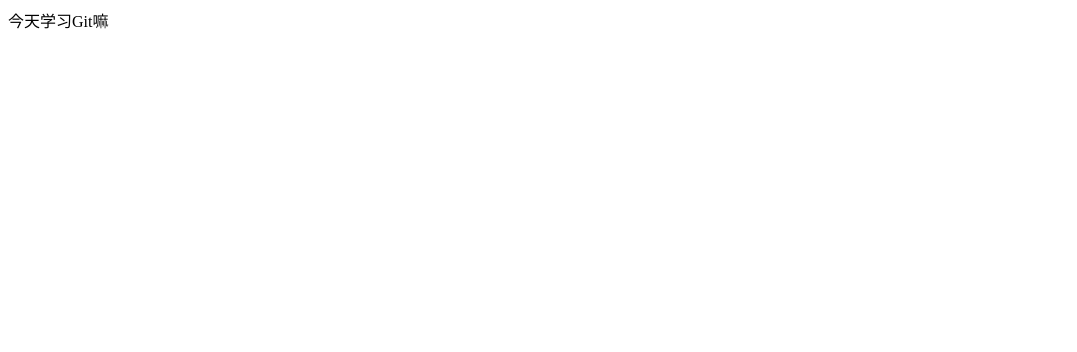
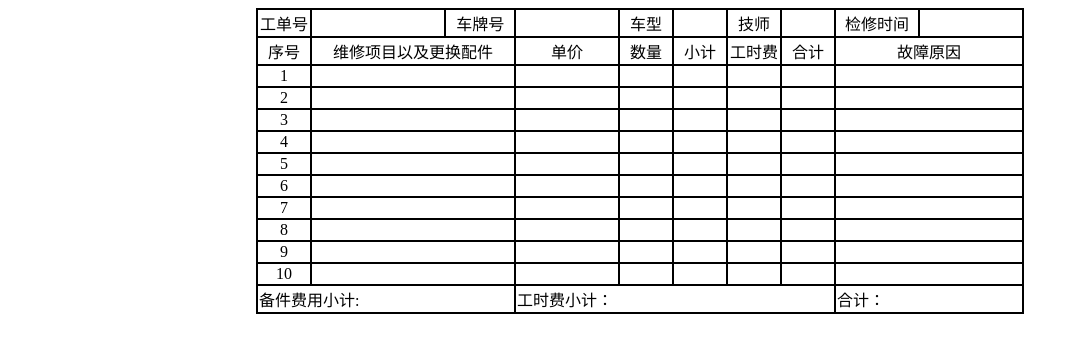
Before and after one commit to 1870052693/homework, a plain HTML site: page 01.html in a window 1280 px wide. Shown: the whole page, without its empty margins (0-1077 px from the left). Drawn offline with Linux system fonts and the light colour scheme.

Commit message:
20190926v3

```diff
--- a/01.html
+++ b/01.html
@@ -5,6 +5,163 @@
 		<title></title>
 	</head>
 	<body>
-		今天学习Git嘛
+		<table height="300" border="1" cellspacing="0" bordercolor="black" align="center">
+			<tr align="center">
+				<td width="50">工单号</td>
+				<td width="100"></td>
+				<td width="50">车牌号</td>
+				<td width="100"></td>
+				<td width="50">车型</td>
+				<td width="50"></td>
+				<td width="50">技师</td>
+				<td width="50"></td>
+				<td width="80">检修时间</td>
+				<td width="100"></td>
+			</tr>
+			<tr align="center">
+				<td width="50">序号</td>
+				<td width="200" colspan="2">维修项目以及更换配件</td>
+				<!--<td width="100"></td>-->
+				<td width="50">单价</td>
+				<td width="50">数量</td>
+				<td width="50">小计</td>
+				<td width="50">工时费</td>
+				<td width="50">合计</td>
+				<td colspan="2">故障原因</td>
+				<!--<td>10</td>-->
+			</tr>
+			<tr align="center">
+				<td width="50">1</td>
+				<td width="200" colspan="2"></td>
+				<!--<td width="100"></td>-->
+				<td></td>
+				<td></td>
+				<td></td>
+				<td></td>
+				<td></td>
+				<td colspan="2"></td>
+				<!--<td>10</td>-->
+			</tr>
+			<tr align="center">
+				<td width="50">2</td>
+				<td width="200" colspan="2"></td>
+				<!--<td width="100"></td>-->
+				<td></td>
+				<td></td>
+				<td></td>
+				<td></td>
+				<td></td>
+				<td colspan="2"></td>
+				<!--<td>10</td>-->
+			</tr>
+			<tr align="center">
+				<td width="50">3</td>
+				<td width="200" colspan="2"></td>
+				<!--<td width="100"></td>-->
+				<td></td>
+				<td></td>
+				<td></td>
+				<td></td>
+				<td></td>
+				<td colspan="2"></td>
+				<!--<td>10</td>-->
+			</tr>
+			<tr align="center">
+				<td width="50">4</td>
+				<td width="200" colspan="2"></td>
+				<!--<td width="100"></td>-->
+				<td></td>
+				<td></td>
+				<td></td>
+				<td></td>
+				<td></td>
+				<td colspan="2"></td>
+				<!--<td>10</td>-->
+			</tr>
+			<tr align="center">
+				<td width="50">5</td>
+				<td width="200" colspan="2"></td>
+				<!--<td width="100"></td>-->
+				<td></td>
+				<td></td>
+				<td></td>
+				<td></td>
+				<td></td>
+				<td colspan="2"></td>
+				<!--<td>10</td>-->
+			</tr>
+			<tr align="center">
+				<td width="50">6</td>
+				<td width="200" colspan="2"></td>
+				<!--<td width="100"></td>-->
+				<td></td>
+				<td></td>
+				<td></td>
+				<td></td>
+				<td></td>
+				<td colspan="2"></td>
+				<!--<td>10</td>-->
+			</tr>
+			<tr align="center">
+				<td width="50">7</td>
+				<td width="200" colspan="2"></td>
+				<!--<td width="100"></td>-->
+				<td></td>
+				<td></td>
+				<td></td>
+				<td></td>
+				<td></td>
+				<td colspan="2"></td>
+				<!--<td>10</td>-->
+			</tr>
+			<tr align="center">
+				<td width="50">8</td>
+				<td width="200" colspan="2"></td>
+				<!--<td width="100"></td>-->
+				<td></td>
+				<td></td>
+				<td></td>
+				<td></td>
+				<td></td>
+				<td colspan="2"></td>
+				<!--<td>10</td>-->
+			</tr>
+			<tr align="center">
+				<td width="50">9</td>
+				<td width="200" colspan="2"></td>
+				<!--<td width="100"></td>-->
+				<td></td>
+				<td></td>
+				<td></td>
+				<td></td>
+				<td></td>
+				<td colspan="2"></td>
+				<!--<td>10</td>-->
+			</tr>
+			<tr align="center">
+				<td width="50">10</td>
+				<td width="200" colspan="2"></td>
+				<!--<td width="100"></td>-->
+				<td></td>
+				<td></td>
+				<td></td>
+				<td></td>
+				<td></td>
+				<td colspan="2"></td>
+				<!--<td>10</td>-->
+			</tr>
+			<tr align="left">
+				<td width="250" colspan="3">备件费用小计:</td>
+				<!--<td>2</td>
+				<td>3</td>-->
+				<td colspan="5">工时费小计：</td>
+				<!--<td>5</td>
+				<td>6</td>
+				<td>7</td>
+				<td>8</td>-->
+				<td colspan="2">合计：</td>
+				<!--<td>10</td>-->
+			</tr>
+		</table>
 	</body>
 </html>
```
